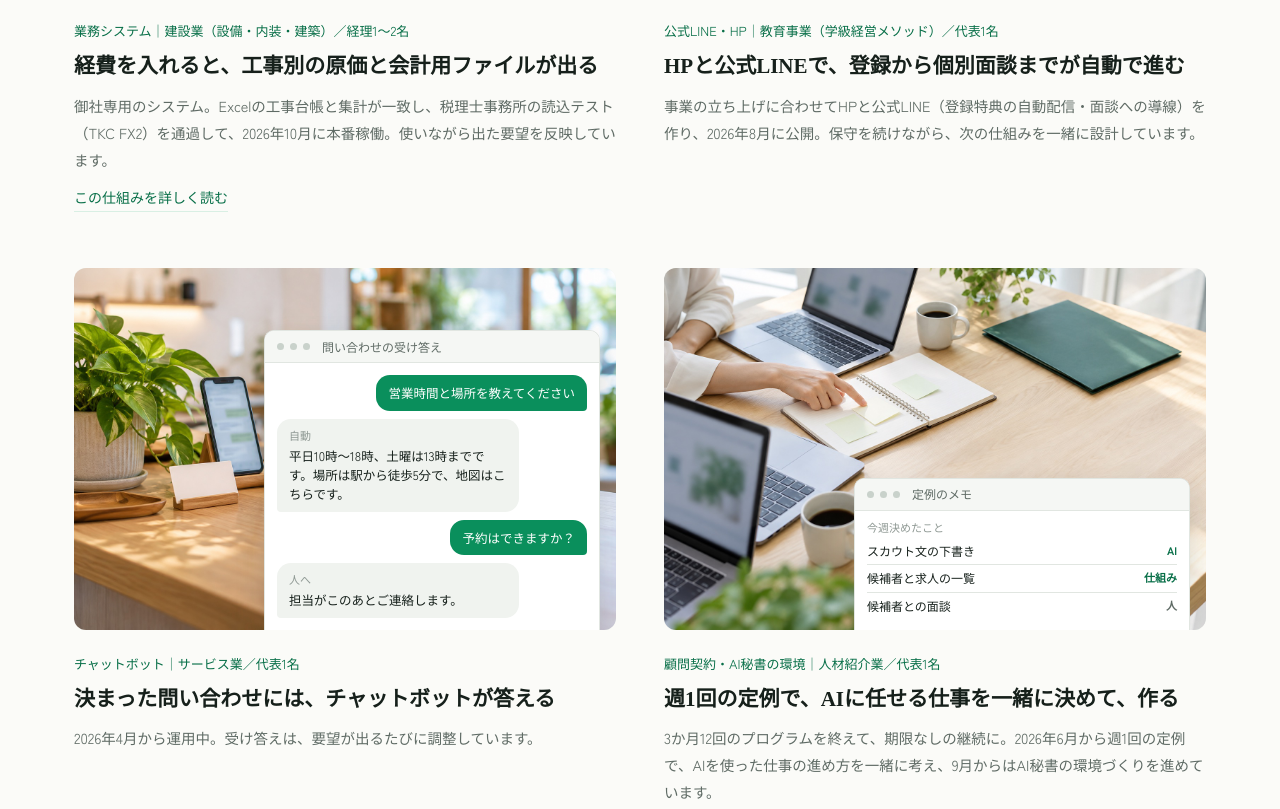
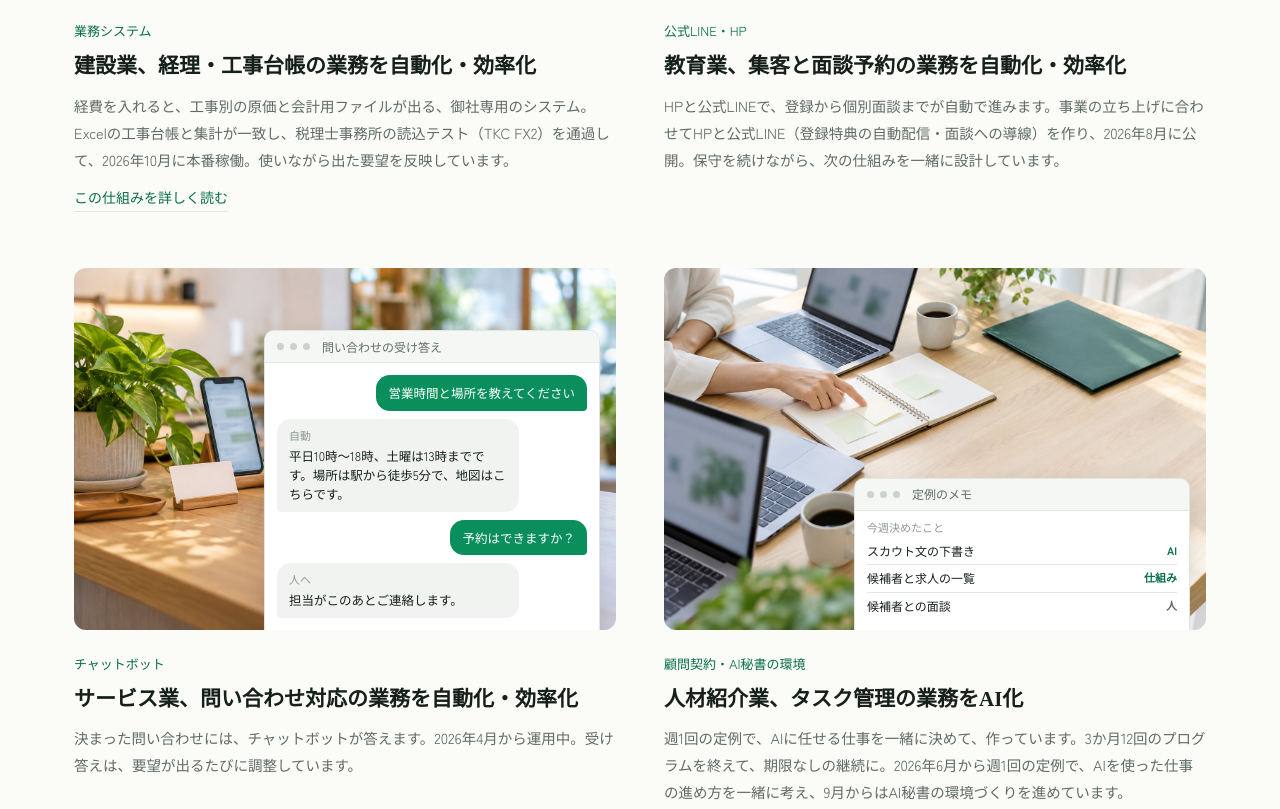
Before and after one commit to tr-1103/daeg-dev, a plain HTML site: page index.html in a window 1280 px wide. Shown: the part 4773-5582 px from the top of the page. Drawn offline with Linux system fonts and the light colour scheme; a web font is replaced by a local one.

Commit message:
導入事例の見出しを「〇〇業、〜〜の業務を自動化・効率化／AI化」にして人数を消す。担当者紹介の3つを差し替え
Co-Authored-By: Claude Opus 5.5 <noreply@anthropic.com>

```diff
--- a/index.html
+++ b/index.html
@@ -571,9 +571,9 @@
               </table>
             </div></div>
             <div class="label">
-              <p class="ind">業務システム｜建設業（設備・内装・建築）／経理1〜2名</p>
-              <h3>経費を入れると、工事別の原価と会計用ファイルが出る</h3>
-              <p>御社専用のシステム。Excelの工事台帳と集計が一致し、税理士事務所の読込テスト（TKC FX2）を通過して、2026年10月に本番稼働。使いながら出た要望を反映しています。</p>
+              <p class="ind">業務システム</p>
+              <h3>建設業、経理・工事台帳の業務を自動化・効率化</h3>
+              <p>経費を入れると、工事別の原価と会計用ファイルが出る、御社専用のシステム。Excelの工事台帳と集計が一致し、税理士事務所の読込テスト（TKC FX2）を通過して、2026年10月に本番稼働。使いながら出た要望を反映しています。</p>
               <a class="more" href="./construction/">この仕組みを詳しく読む</a>
             </div>
           </article>
@@ -587,9 +587,9 @@
               </div>
             </div></div>
             <div class="label">
-              <p class="ind">公式LINE・HP｜教育事業（学級経営メソッド）／代表1名</p>
-              <h3>HPと公式LINEで、登録から個別面談までが自動で進む</h3>
-              <p>事業の立ち上げに合わせてHPと公式LINE（登録特典の自動配信・面談への導線）を作り、2026年8月に公開。保守を続けながら、次の仕組みを一緒に設計しています。</p>
+              <p class="ind">公式LINE・HP</p>
+              <h3>教育業、集客と面談予約の業務を自動化・効率化</h3>
+              <p>HPと公式LINEで、登録から個別面談までが自動で進みます。事業の立ち上げに合わせてHPと公式LINE（登録特典の自動配信・面談への導線）を作り、2026年8月に公開。保守を続けながら、次の仕組みを一緒に設計しています。</p>
             </div>
           </article>
           <article class="work">
@@ -603,9 +603,9 @@
               </div>
             </div></div>
             <div class="label">
-              <p class="ind">チャットボット｜サービス業／代表1名</p>
-              <h3>決まった問い合わせには、チャットボットが答える</h3>
-              <p>2026年4月から運用中。受け答えは、要望が出るたびに調整しています。</p>
+              <p class="ind">チャットボット</p>
+              <h3>サービス業、問い合わせ対応の業務を自動化・効率化</h3>
+              <p>決まった問い合わせには、チャットボットが答えます。2026年4月から運用中。受け答えは、要望が出るたびに調整しています。</p>
             </div>
           </article>
           <article class="work">
@@ -621,9 +621,9 @@
               </div>
             </div></div>
             <div class="label">
-              <p class="ind">顧問契約・AI秘書の環境｜人材紹介業／代表1名</p>
-              <h3>週1回の定例で、AIに任せる仕事を一緒に決めて、作る</h3>
-              <p>3か月12回のプログラムを終えて、期限なしの継続に。2026年6月から週1回の定例で、AIを使った仕事の進め方を一緒に考え、9月からはAI秘書の環境づくりを進めています。</p>
+              <p class="ind">顧問契約・AI秘書の環境</p>
+              <h3>人材紹介業、タスク管理の業務をAI化</h3>
+              <p>週1回の定例で、AIに任せる仕事を一緒に決めて、作っています。3か月12回のプログラムを終えて、期限なしの継続に。2026年6月から週1回の定例で、AIを使った仕事の進め方を一緒に考え、9月からはAI秘書の環境づくりを進めています。</p>
             </div>
           </article>
         </div>
@@ -663,9 +663,9 @@
             </div>
           </div>
           <ul class="ways">
-            <li><b>AIを使って作ります</b><span>設計・実装・テストにAIを使い、人手で書いていた部分を短くします。御社専用の仕組みを、既製品を組み合わせるのに近い費用と期間で作れるのはこのためです。</span></li>
-            <li><b>型があります</b><span>環境を用意する仕組み、契約書、導入の手順書が揃っています。この型に、御社の仕事を当てはめて作ります。</span></li>
-            <li><b>同じ人が最後まで担当します</b><span>外注の層を挟まず、阿部（ライフ）が設計から運用まで責任を持ちます。</span></li>
+            <li><b>丁寧なヒアリング</b><span>御社の課題やボトルネックを洗い出し、根本的に解決する設計・提案をさせていただきます。</span></li>
+            <li><b>フルカスタマイズで“本当の御社専用”を</b><span>既製品の使い方を覚えるのではなく、御社のワークフローを崩さず、AIで代替できる箇所に導入していくことで、業務やAI導入を止めません。</span></li>
+            <li><b>外注を挟まない一気通貫</b><span>設計・開発・運用までを担当し、提案と現場とのズレをなくします。</span></li>
           </ul>
         </div>
       </div>
```
